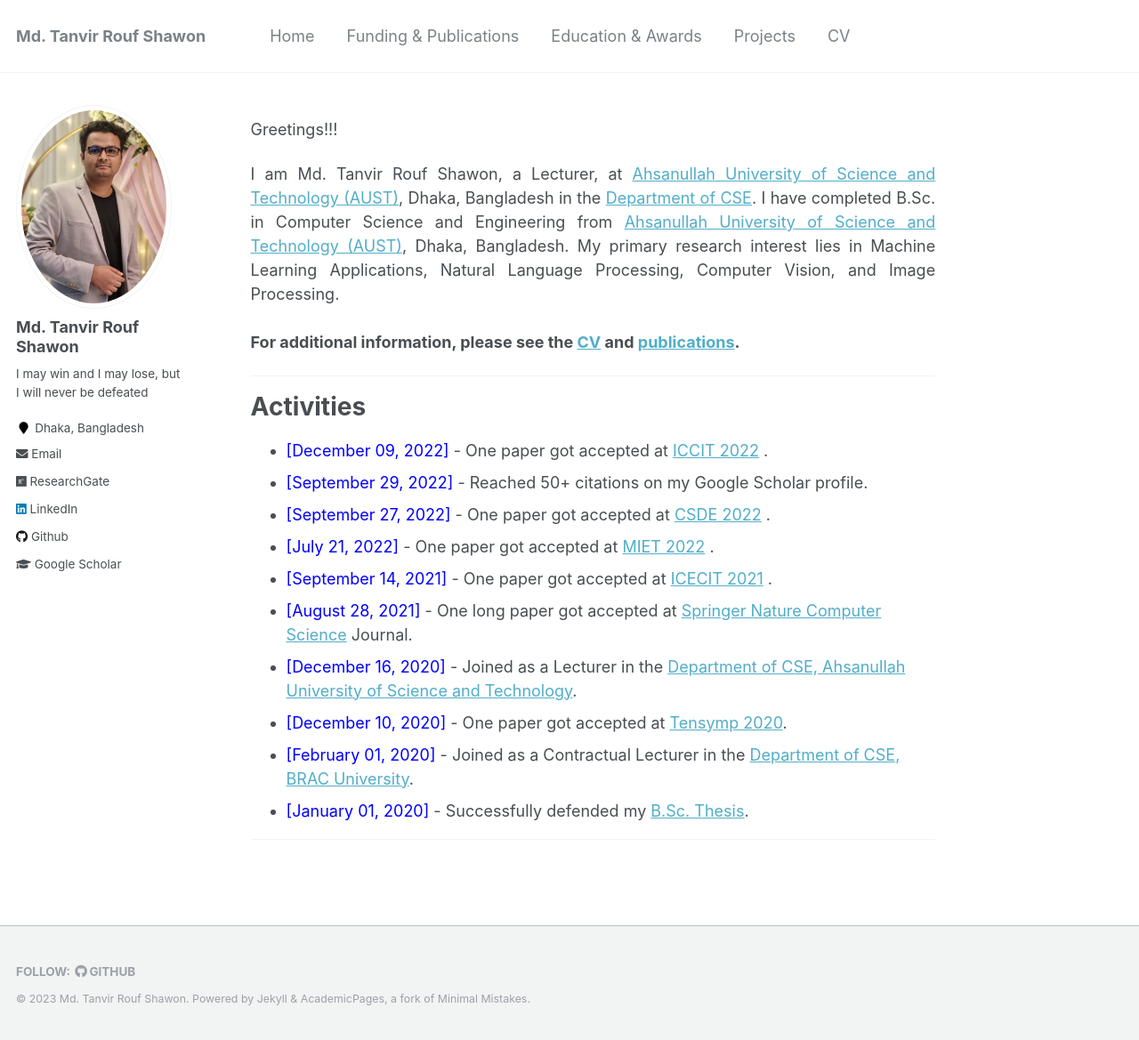
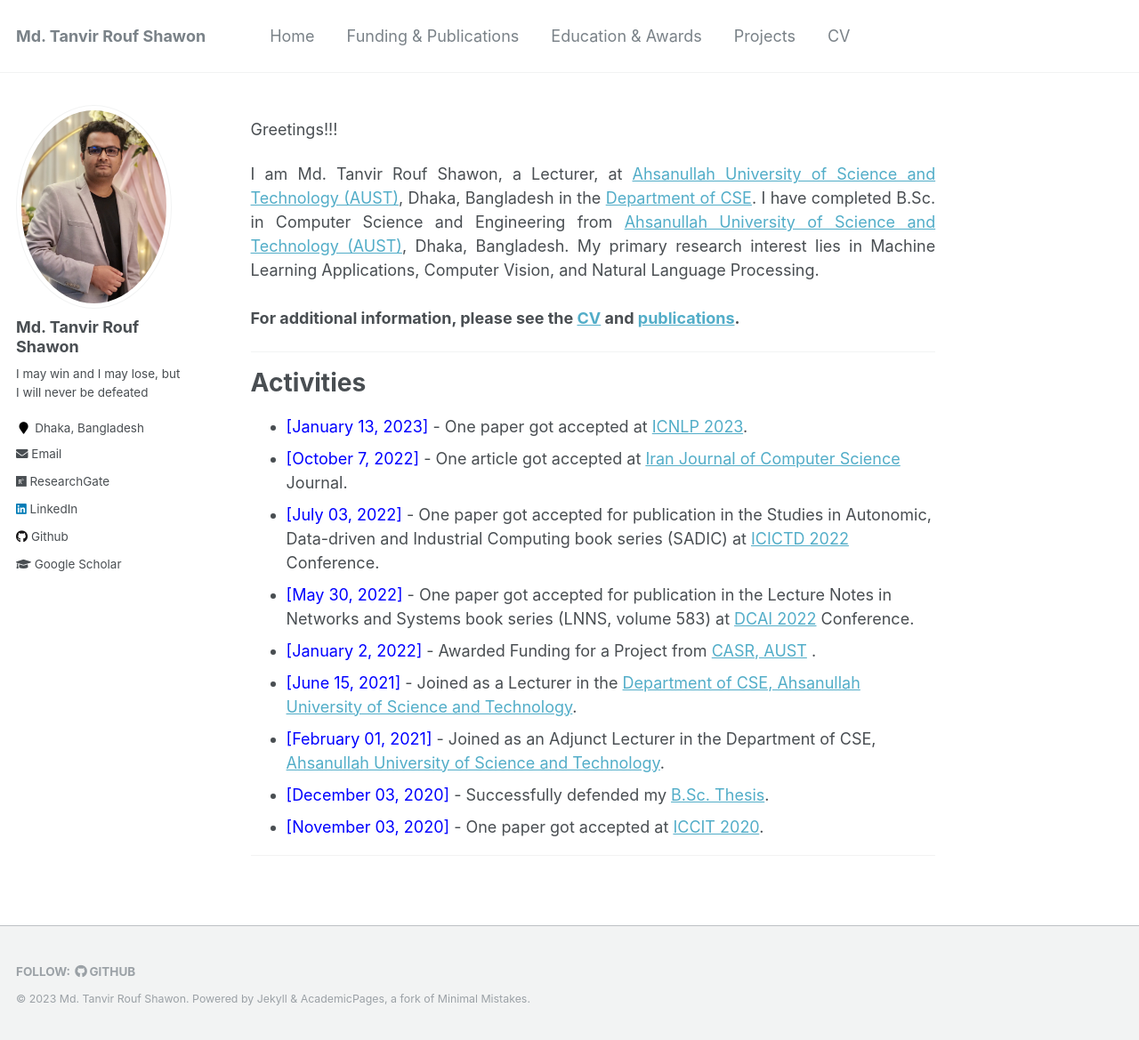
Before and after one commit to shawon-tanvir/shawon-tanvir.github.io, a Jekyll site: the page built from _pages/about.md, in a window 1280 px wide and 1169 px high. Shown: the whole window at 89% size. Built offline with Jekyll 4.4.1, drawn with Linux system fonts in a browser that asks for light colours; a script that is not in the unit is left out.

Commit message:
Update about.md

```diff
--- a/_pages/about.md
+++ b/_pages/about.md
@@ -12,7 +12,7 @@ Greetings!!!
 
 <div style="text-align: justify">
 
-I am Md. Tanvir Rouf Shawon, a Lecturer, at <a href="http://aust.edu/">Ahsanullah University of Science and Technology (AUST)</a>, Dhaka, Bangladesh in the <a href="https://www.aust.edu/cse">Department of CSE</a>. I have completed B.Sc. in Computer Science and Engineering from <a href="http://aust.edu/">Ahsanullah University of Science and Technology (AUST)</a>, Dhaka, Bangladesh. My primary research interest lies in Machine Learning Applications, Natural Language Processing, Computer Vision, and Image Processing.<br /><br /></div>
+I am Md. Tanvir Rouf Shawon, a Lecturer, at <a href="http://aust.edu/">Ahsanullah University of Science and Technology (AUST)</a>, Dhaka, Bangladesh in the <a href="https://www.aust.edu/cse">Department of CSE</a>. I have completed B.Sc. in Computer Science and Engineering from <a href="http://aust.edu/">Ahsanullah University of Science and Technology (AUST)</a>, Dhaka, Bangladesh. My primary research interest lies in Machine Learning Applications, Computer Vision, and Natural Language Processing.<br /><br /></div>
 
 
 **For additional information, please see the [CV](https://shawon-tanvir.github.io/cv/) and [publications](https://shawon-tanvir.github.io/publications/).**
@@ -21,16 +21,15 @@ I am Md. Tanvir Rouf Shawon, a Lecturer, at <a href="http://aust.edu/">Ahsanulla
 
 
 # Activities
-* <span style="color:Blue"> [December 09, 2022] </span> - One paper got accepted at [ICCIT 2022](https://iccit.org.bd/2022/) .
-* <span style="color:Blue"> [September 29, 2022] </span> - Reached 50+ citations on my Google Scholar profile.
-* <span style="color:Blue"> [September 27, 2022] </span> - One paper got accepted at [CSDE 2022](https://ieee-csde.org/csde2022) .
-* <span style="color:Blue"> [July 21, 2022] </span> - One paper got accepted at [MIET 2022](https://confmiet.org/) .
-* <span style="color:Blue"> [September 14, 2021] </span> - One paper got accepted at [ICECIT 2021](https://conference.ku.ac.bd/ICECIT/2021/) .
-* <span style="color:Blue"> [August 28, 2021] </span> - One long paper got accepted at [Springer Nature Computer Science](https://link.springer.com/article/10.1007/s42979-021-00823-1) Journal.
-* <span style="color:Blue"> [December 16, 2020] </span> - Joined as a Lecturer in the [Department of CSE, Ahsanullah University of Science and Technology](http://aust.edu/).
-* <span style="color:Blue"> [December 10, 2020] </span> - One paper got accepted at [Tensymp 2020](http://tensymp2020.com/).
-* <span style="color:Blue"> [February 01, 2020] </span> - Joined as a Contractual Lecturer in the [Department of CSE, BRAC University](https://www.bracu.ac.bd/).
-* <span style="color:Blue"> [January 01, 2020]  </span> - Successfully defended my [B.Sc. Thesis](https://Farzad-1996.github.io/files/Farzad_B.Sc._Thesis.pdf).
+* <span style="color:Blue"> [January 13, 2023] </span> - One paper got accepted at [ICNLP 2023](http://www.icnlp.net/).
+* <span style="color:Blue"> [October 7, 2022] </span> - One article got accepted at [Iran Journal of Computer Science](https://www.springer.com/journal/42044) Journal.
+* <span style="color:Blue"> [July 03, 2022] </span> - One paper got accepted for publication in the Studies in Autonomic, Data-driven and Industrial Computing book series (SADIC) at [ICICTD 2022](https://iict.kuet.ac.bd/icictd2022/) Conference.
+* <span style="color:Blue"> [May 30, 2022] </span> - One paper got accepted for publication in the Lecture Notes in Networks and Systems book series (LNNS, volume 583) at [DCAI 2022](https://www.dcai-conference.net/) Conference.
+* <span style="color:Blue"> [January 2, 2022] </span> - Awarded Funding for a Project from [CASR, AUST](https://www.aust.edu/casr) .
+* <span style="color:Blue"> [June 15, 2021] </span> - Joined as a Lecturer in the [Department of CSE, Ahsanullah University of Science and Technology](http://aust.edu/).
+* <span style="color:Blue"> [February 01, 2021] </span> - Joined as an Adjunct Lecturer in the Department of CSE, [Ahsanullah University of Science and Technology](https://www.aust.edu/).
+* <span style="color:Blue"> [December 03, 2020]  </span> - Successfully defended my [B.Sc. Thesis](https://shawon-tanvir.github.io/files/Thesis_Presentation.pdf).
+* <span style="color:Blue"> [November 03, 2020] </span> - One paper got accepted at [ICCIT 2020](https://iccit.org.bd/2020/).
 
 <script type="text/javascript" src="//rf.revolvermaps.com/0/0/8.js?i=52vxgbx02tg&amp;m=0&amp;c=ff0000&amp;cr1=ffffff&amp;f=arial&amp;l=33" async="async"></script>
 
```
